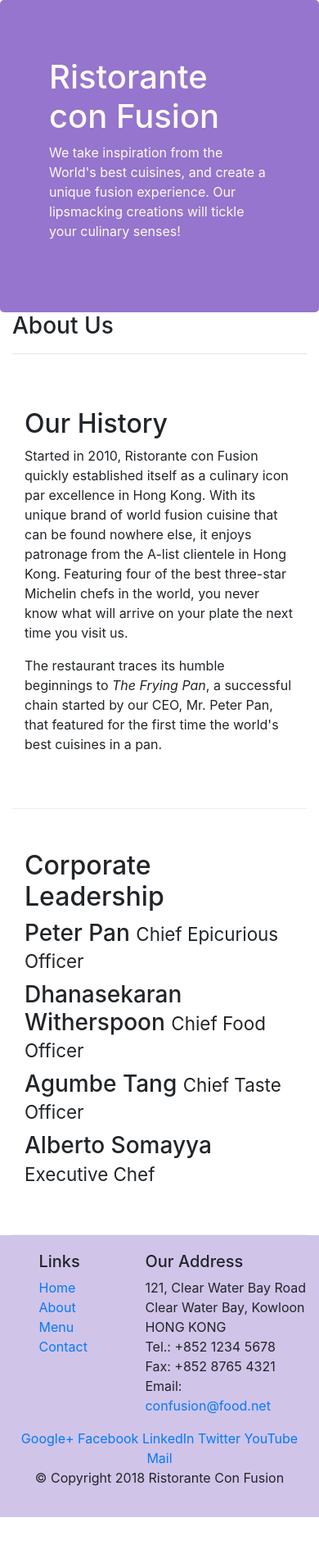
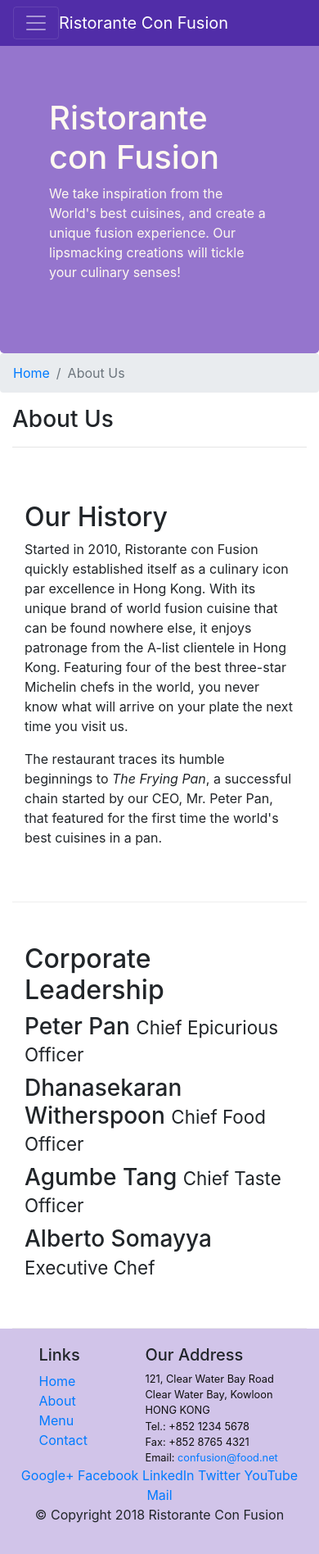
Before and after one commit to yoyogi009/Bootstrap4, a website: page aboutus.html in a window 390 px wide. Shown: the whole page at 82% size. Before the commit the page ends 1851 px from the top, so only its background shows below. Drawn offline with nearby package versions, Linux system fonts and the light colour scheme.

Commit message:
Navbar and breadcrumbs

```diff
--- a/aboutus.html
+++ b/aboutus.html
@@ -14,7 +14,22 @@
 </head>
 
 <body>
-
+    <nav class="navbar navbar-dark navbar-expand-sm fixed-top">
+        <div class="container">
+            <button class="navbar-toggler" type="button" data-toggle="collapse" data-target="#Navbar">
+                <span class="navbar-toggler-icon"></span>
+            </button>
+            <a class="navbar-brand mr-auto" href="./index.html">Ristorante Con Fusion</a>
+            <div class="collapse navbar-collapse" id="Navbar">
+               <ul class="navbar-nav mr-auto">
+                   <li class="nav-item "><a class="nav-link" href="./index.html">Home</a></li>
+                   <li class="nav-item active"><a class="nav-link" href="#">About</a></li>
+                   <li class="nav-item"><a class="nav-link" href="#">Menu</a></li>
+                   <li class="nav-item"><a class="nav-link" href="#">Contact</a></li>
+               </ul>
+             </div>
+        </div>
+     </nav>
     <header class="jumbotron">
         <div class="container">
             <div class="row row-header">
@@ -30,6 +45,10 @@
 
     <div class="container">
         <div class="row">
+            <ol class="col-12 breadcrumb">
+                <li class="breadcrumb-item"><a href="./index.html">Home</a></li>
+                <li class="breadcrumb-item active">About Us</li>
+            </ol>
             <div class="col-12">
                <h3>About Us</h3>
                <hr>
@@ -48,7 +67,7 @@
 
 
         <div class="row row-content">
-            <div class="col-12 col-sm-12 ">
+            <div class="col-12 ">
                 <h2>Corporate Leadership</h2>
                 <h3>Peter Pan <small>Chief Epicurious Officer</small></h3>
                 <p class="d-none d-sm-block">Our CEO, Peter, credits his hardworking East Asian immigrant parents who undertook the arduous journey to the shores of America with the intention of giving their children the best future. His mother's wizardy in the kitchen whipping up the tastiest dishes with whatever is available inexpensively at the supermarket, was his first inspiration to create the fusion cuisines for which <em>The Frying Pan</em> became well known. He brings his zeal for fusion cuisines to this restaurant, pioneering cross-cultural culinary connections.</p>
@@ -69,7 +88,7 @@
                 <div class="col-4 offset-1 col-sm-2">
                     <h5>Links</h5>
                     <ul class="list-unstyled">
-                        <li><a href="#">Home</a></li>
+                        <li><a href="./index.html">Home</a></li>
                         <li><a href="#">About</a></li>
                         <li><a href="#">Menu</a></li>
                         <li><a href="#">Contact</a></li>
--- a/css/styles.css
+++ b/css/styles.css
@@ -9,7 +9,7 @@
     border-bottom: 1px ridge;
     min-height: 400px;
 }
-.footer{
+footer{
     background-color: #D1C4E9;
     margin: 0px auto;
     padding: 20px 0px 20px 0px;
@@ -21,8 +21,15 @@
     color: floralwhite;
 }
 
-.address{
+address{
     font-size: 80%;
     margin:0px;
     color: #0f0f0f;
 }
+body{
+    padding: 50px 0px 0px 0px;
+    z-index: 0;
+}
+.navbar-dark{
+    background-color: #512DA8;
+}
```
Also changed, not shown: index.html (+17 -1 lines).
